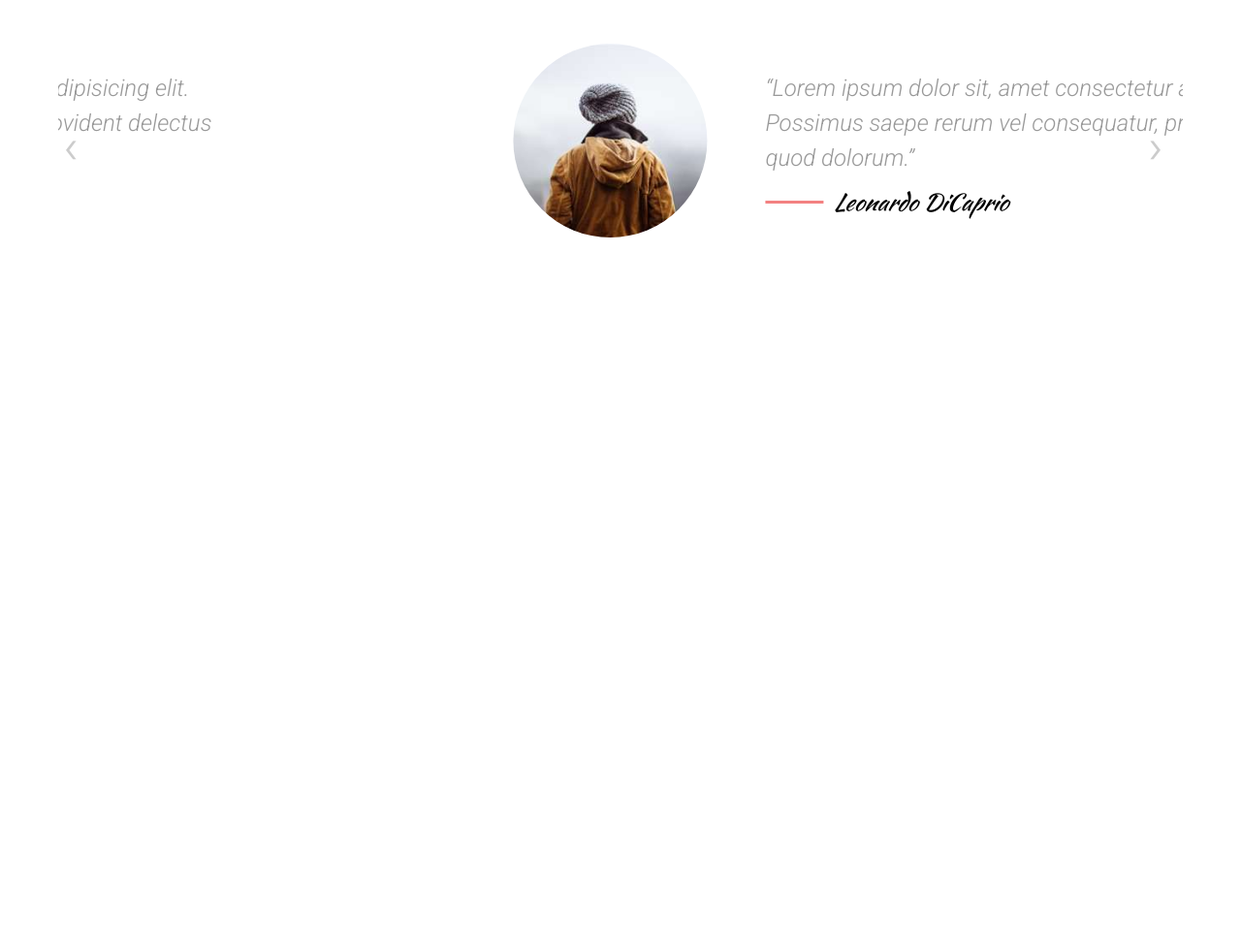
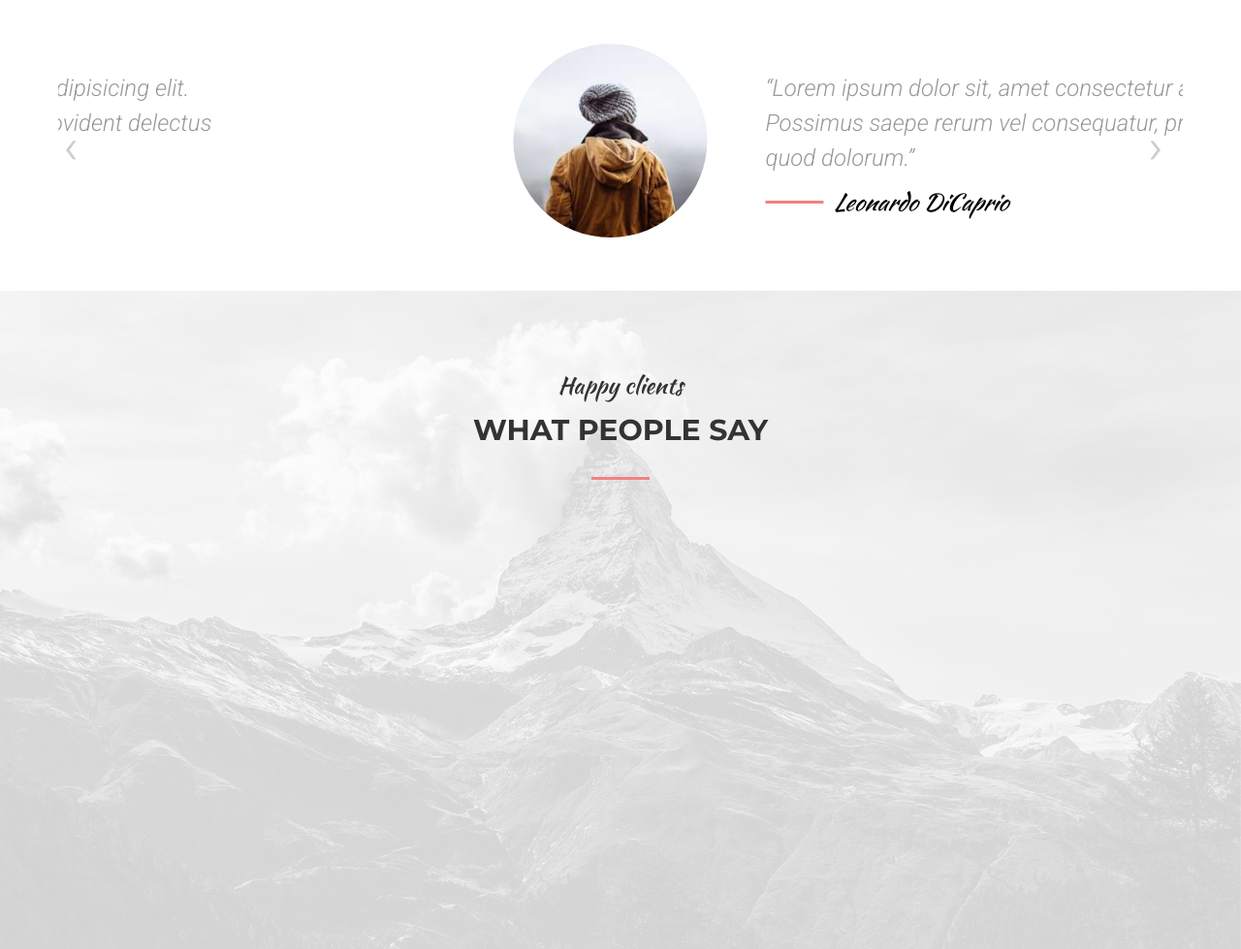
Before and after one commit to darokrk/MogoWebsite, a website: page index.html in a window 1280 px wide. Shown: the part 6762-7741 px from the top of the page at 97% size. Before the commit the page ends 7062 px from the top, so only its background shows below. Drawn offline with nearby package versions, Linux system fonts and the light colour scheme.

Commit message:
Added bg and title

```diff
--- a/assets/styles/sass/styles.scss
+++ b/assets/styles/sass/styles.scss
@@ -821,3 +821,25 @@ $green: #95e1d3;
     border: none;
   }
 }
+
+//--- PEOPLE ---//
+
+.people {
+  position: relative;
+  &:after {
+    content: "";
+    display: block;
+    position: absolute;
+    top: 0;
+    left: 0;
+    background: url("../../images/Layer\ 53.jpg") no-repeat;
+    background-size: cover;
+    width: 100%;
+    height: 100%;
+    opacity: 0.2;
+    z-index: -1;
+  }
+  .container {
+    min-height: 830px;
+  }
+}
--- a/index.html
+++ b/index.html
@@ -684,8 +684,7 @@
       <div class="container">
         <div class="owl-carousel owl-theme">
           <div class="item">
-                <div class="quotes-icon__wrapper">
-                </div>
+            <div class="quotes-icon__wrapper"></div>
             <div class="quotes-text__wrapper">
               <blockquote class="quotes-blockquote">
                 <q
@@ -700,8 +699,7 @@
             </div>
           </div>
           <div class="item">
-                <div class="quotes-icon__wrapper">
-                </div>
+            <div class="quotes-icon__wrapper"></div>
             <div class="quotes-text__wrapper">
               <blockquote class="quotes-blockquote">
                 <q
@@ -716,8 +714,7 @@
             </div>
           </div>
           <div class="item">
-                <div class="quotes-icon__wrapper">
-                </div>
+            <div class="quotes-icon__wrapper"></div>
             <div class="quotes-text__wrapper">
               <blockquote class="quotes-blockquote">
                 <q
@@ -732,8 +729,7 @@
             </div>
           </div>
           <div class="item">
-                <div class="quotes-icon__wrapper">
-                </div>
+            <div class="quotes-icon__wrapper"></div>
             <div class="quotes-text__wrapper">
               <blockquote class="quotes-blockquote">
                 <q
@@ -750,5 +746,13 @@
         </div>
       </div>
     </section>
+    <section class="people">
+      <div class="container">
+        <div class="section-header__wrapper section--padding">
+          <span class="section-subtitle">Happy clients</span>
+          <h2 class="section-title">What people say</h2>
+        </div>
+      </div>
+    </section>
   </body>
 </html>
```
Also changed, not shown: assets/styles/css/styles.css. Lines whose indentation alone changed are shown as unchanged.
